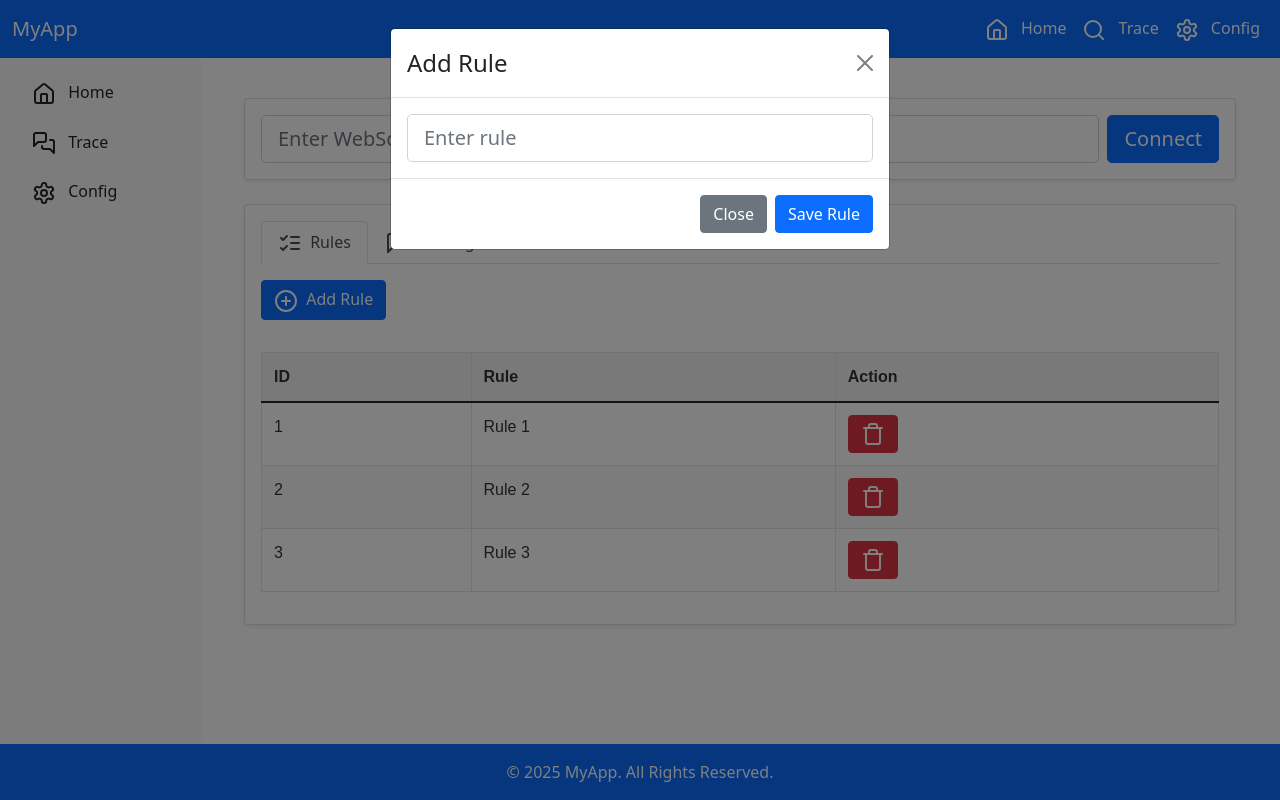
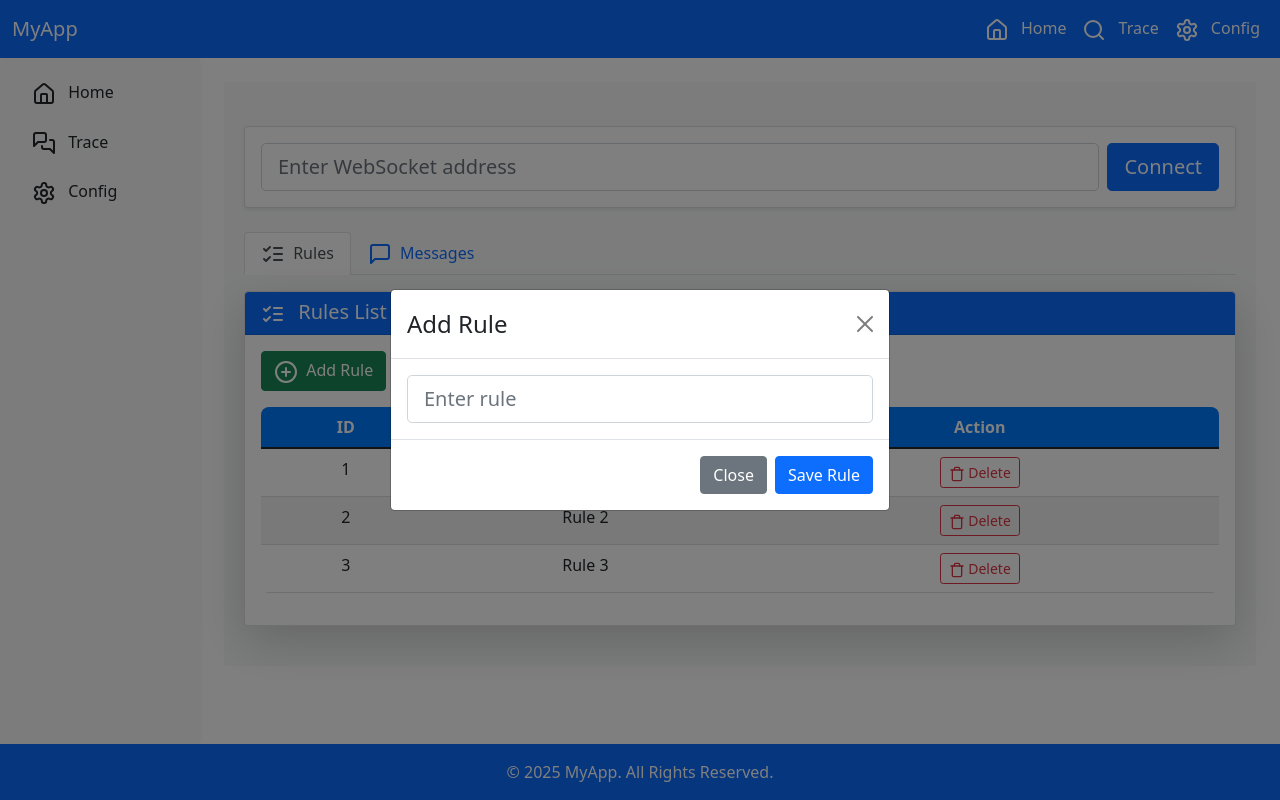
Before and after one commit to majiddarvishan/tracer, a React (Create React App) app: page /trace in a window 1280 px wide. Both pictures are taken after a click on the button "Add Rule". Built offline with nearby package versions, Linux system fonts and the light colour scheme.

Commit message:
Update Trace

```diff
--- a/src/assets/css/Trace.css
+++ b/src/assets/css/Trace.css
@@ -1,75 +1,66 @@
 .trace-container {
-    padding: 0 20px; /* Adjust padding to remove unused space */
-    margin-top: 0; /* Eliminate gap between navbar and content */
+    padding: 20px;
+    background-color: #f8f9fa;
   }
 
-  .card {
-    margin-bottom: 20px; /* Add space between cards */
+  /* Modern Table Card */
+  .table-card {
+    border-radius: 12px;
+    overflow: hidden;
   }
 
-  .nav-tabs .nav-link {
-    color: #495057; /* Text color */
+  /* Card Headers */
+  .card-header {
+    font-weight: bold;
+    display: flex;
+    align-items: center;
   }
 
-  .nav-tabs .nav-link.active {
-    color: #0d6efd; /* Active tab text color */
-    background-color: #e9ecef; /* Active tab background color */
-    border-color: #dee2e6 #dee2e6 #fff; /* Active tab border color */
+  /* Stylish Table */
+  .modern-table {
+    width: 100%;
+    margin-bottom: 1rem;
+    border-collapse: collapse;
+    border-radius: 8px;
+    overflow: hidden;
   }
 
-  .table {
-    width: 100%;
-    margin-bottom: 1rem;
-    background-color: #ffffff; /* White background */
-    border-collapse: collapse; /* Merge borders */
-    border: 1px solid #e5e5e5; /* Light gray border */
-    font-family: 'Arial', sans-serif;
+  .modern-table thead {
+    background-color: #007bff;
+    color: white;
   }
 
-  .table thead th {
-    background-color: #f3f3f3; /* Light gray header background */
-    color: #333333; /* Dark text */
-    border: 1px solid #e5e5e5; /* Light gray border */
-    padding: 12px; /* Padding inside cells */
-    text-align: left; /* Align text to left */
-    font-weight: bold;
+  .modern-table th,
+  .modern-table td {
+    padding: 14px;
+    text-align: center;
+    border-bottom: 1px solid #ddd;
   }
 
-  .table tbody tr:nth-child(even) {
-    background-color: #f9f9f9; /* Even rows light gray background */
+  .modern-table tbody tr:nth-child(even) {
+    background-color: #f2f2f2;
   }
 
-  .table tbody tr:hover {
-    background-color: #f1f1f1; /* Hover effect */
+  .modern-table tbody tr:hover {
+    background-color: #e9ecef;
   }
 
-  .table tbody td {
-    border: 1px solid #e5e5e5; /* Light gray border */
-    padding: 12px; /* Padding inside cells */
-    text-align: left; /* Align text to left */
-    color: #333333; /* Dark text */
+  /* Secondary Color for Messages Table */
+  .card-header.bg-secondary {
+    background-color: #6c757d !important;
   }
 
-  .table .btn {
-    margin: 0;
-    padding: 6px 12px; /* Adjust button padding */
-    font-size: 14px; /* Adjust font size */
+  /* Button Styling */
+  .btn-success {
+    background-color: #28a745;
   }
 
-  .btn-primary {
-    background-color: #0d6efd; /* Primary button background color */
-    border-color: #0d6efd; /* Primary button border color */
+  .btn-outline-danger {
+    border-color: #dc3545;
+    color: #dc3545;
   }
 
-  .btn-danger {
-    background-color: #dc3545; /* Danger button background color */
-    border-color: #dc3545; /* Danger button border color */
+  .btn-outline-danger:hover {
+    background-color: #dc3545;
+    color: white;
   }
-
-  .modal-header {
-    border-bottom: 1px solid #dee2e6; /* Modal header bottom border */
-  }
-
-  .modal-footer {
-    border-top: 1px solid #dee2e6; /* Modal footer top border */
-  }
--- a/src/components/Trace.js
+++ b/src/components/Trace.js
@@ -1,6 +1,6 @@
 import React, { useState } from "react";
 import { Modal, Button } from "react-bootstrap";
-import { PlusCircle, Trash, MessageSquare, ListChecks } from "lucide-react"; // Import icons from lucide-react
+import { PlusCircle, Trash, MessageSquare, ListChecks } from "lucide-react";
 import "../assets/css/Trace.css";
 
 const Trace = () => {
@@ -8,6 +8,12 @@ const Trace = () => {
     { id: 1, rule: "Rule 1" },
     { id: 2, rule: "Rule 2" },
     { id: 3, rule: "Rule 3" },
+  ]);
+
+  const [messages] = useState([
+    { id: 1, message: "Message 1" },
+    { id: 2, message: "Message 2" },
+    { id: 3, message: "Message 3" },
   ]);
 
   const [inputValue, setInputValue] = useState("");
@@ -19,31 +25,27 @@ const Trace = () => {
   };
 
   const handleAddRule = () => {
+    if (!inputValue.trim()) return;
     const newRule = {
       id: rules.length + 1,
       rule: inputValue,
     };
     setRules([...rules, newRule]);
     setInputValue("");
-    setShow(false); // Close the modal
+    setShow(false);
   };
 
   const handleShow = () => setShow(true);
   const handleClose = () => setShow(false);
 
   const handleDeleteRule = (id) => {
-    const updatedRules = rules.filter((rule) => rule.id !== id);
-    setRules(updatedRules);
-  };
-
-  const handleConnect = () => {
-    // Placeholder for WebSocket connection logic
-    console.log("Connecting to WebSocket address:", webSocketAddress);
+    setRules(rules.filter((rule) => rule.id !== id));
   };
 
   return (
     <div className="trace-container">
-      <div className="mt-3">
+      <div className="mt-4">
+        {/* WebSocket Address Input */}
         <div className="card shadow-sm mb-4">
           <div className="card-body d-flex align-items-center">
             <input
@@ -53,88 +55,83 @@ const Trace = () => {
               value={webSocketAddress}
               onChange={handleInputChange}
             />
-            <button className="btn btn-primary btn-lg" onClick={handleConnect}>
-              Connect
-            </button>
+            <button className="btn btn-primary btn-lg">Connect</button>
           </div>
         </div>
 
-        <div className="card shadow-sm">
-          <div className="card-body">
-            <ul className="nav nav-tabs" id="myTab" role="tablist">
-              <li className="nav-item" role="presentation">
-                <button
-                  className="nav-link active"
-                  id="rules-tab"
-                  data-bs-toggle="tab"
-                  data-bs-target="#rules"
-                  type="button"
-                  role="tab"
-                  aria-controls="rules"
-                  aria-selected="true"
-                >
+        {/* Navigation Tabs */}
+        <ul className="nav nav-tabs">
+          <li className="nav-item">
+            <button className="nav-link active" data-bs-toggle="tab" data-bs-target="#rules">
               <ListChecks className="me-1" /> Rules
             </button>
           </li>
-              <li className="nav-item" role="presentation">
-                <button
-                  className="nav-link"
-                  id="messages-tab"
-                  data-bs-toggle="tab"
-                  data-bs-target="#messages"
-                  type="button"
-                  role="tab"
-                  aria-controls="messages"
-                  aria-selected="false"
-                >
+          <li className="nav-item">
+            <button className="nav-link" data-bs-toggle="tab" data-bs-target="#messages">
               <MessageSquare className="me-1" /> Messages
             </button>
           </li>
         </ul>
-            <div className="tab-content mt-3" id="myTabContent">
-              <div
-                className="tab-pane fade show active"
-                id="rules"
-                role="tabpanel"
-                aria-labelledby="rules-tab"
-              >
-                <Button variant="primary" className="mb-3" onClick={handleShow}>
+
+        {/* Tab Content */}
+        <div className="tab-content mt-3">
+          {/* Rules Tab */}
+          <div className="tab-pane fade show active" id="rules">
+            <div className="card shadow-lg table-card">
+              <div className="card-header bg-primary text-white">
+                <h5 className="mb-0"><ListChecks className="me-2" /> Rules List</h5>
+              </div>
+              <div className="card-body">
+                <Button variant="success" className="mb-3" onClick={handleShow}>
                   <PlusCircle className="me-1" /> Add Rule
                 </Button>
-                <table className="table mt-3">
+
+                {/* Modern Styled Table */}
+                <div className="table-responsive">
+                  <table className="table modern-table">
                     <thead>
                       <tr>
                         <th>ID</th>
                         <th>Rule</th>
-                      <th>Action</th>
+                        <th className="text-center">Action</th>
                       </tr>
                     </thead>
                     <tbody>
-                    {rules.map((rule) => (
+                      {rules.length > 0 ? (
+                        rules.map((rule) => (
                           <tr key={rule.id}>
                             <td>{rule.id}</td>
                             <td>{rule.rule}</td>
-                        <td>
-                          <Button
-                            variant="danger"
-                            size="icon"
-                            onClick={() => handleDeleteRule(rule.id)}
-                          >
-                            <Trash />
+                            <td className="text-center">
+                              <Button variant="outline-danger" size="sm" onClick={() => handleDeleteRule(rule.id)}>
+                                <Trash size={16} /> Delete
                               </Button>
                             </td>
                           </tr>
-                    ))}
+                        ))
+                      ) : (
+                        <tr>
+                          <td colSpan="3" className="text-center text-muted">
+                            No rules added yet.
+                          </td>
+                        </tr>
+                      )}
                     </tbody>
                   </table>
                 </div>
-              <div
-                className="tab-pane fade"
-                id="messages"
-                role="tabpanel"
-                aria-labelledby="messages-tab"
-              >
-                <table className="table mt-3">
+              </div>
+            </div>
+          </div>
+
+          {/* Messages Tab (Styled Identically) */}
+          <div className="tab-pane fade" id="messages">
+            <div className="card shadow-lg table-card">
+              <div className="card-header bg-secondary text-white">
+                <h5 className="mb-0"><MessageSquare className="me-2" /> Messages</h5>
+              </div>
+              <div className="card-body">
+                <div className="table-responsive">
+                  <table className="table modern-table">
                     <thead>
                       <tr>
                         <th>ID</th>
@@ -142,27 +139,22 @@ const Trace = () => {
                       </tr>
                     </thead>
                     <tbody>
-                    <tr>
-                      <td>1</td>
-                      <td>Message 1</td>
+                      {messages.map((msg) => (
+                        <tr key={msg.id}>
+                          <td>{msg.id}</td>
+                          <td>{msg.message}</td>
                         </tr>
-                    <tr>
-                      <td>2</td>
-                      <td>Message 2</td>
-                    </tr>
-                    <tr>
-                      <td>3</td>
-                      <td>Message 3</td>
-                    </tr>
+                      ))}
                     </tbody>
                   </table>
                 </div>
               </div>
             </div>
           </div>
+        </div>
 
         {/* Modal for Adding Rule */}
-        <Modal show={show} onHide={handleClose}>
+        <Modal show={show} onHide={handleClose} centered>
           <Modal.Header closeButton>
             <Modal.Title>Add Rule</Modal.Title>
           </Modal.Header>
```
Lines whose indentation alone changed are shown as unchanged.
